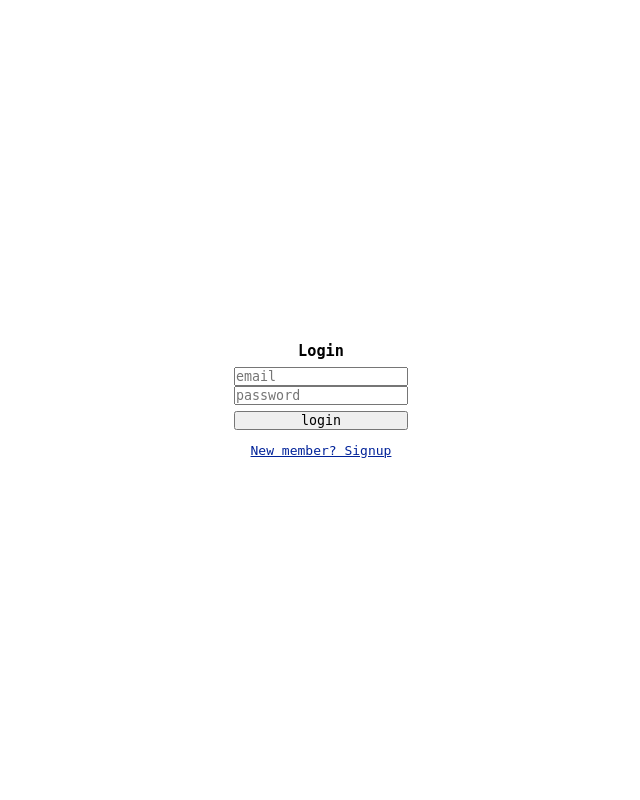
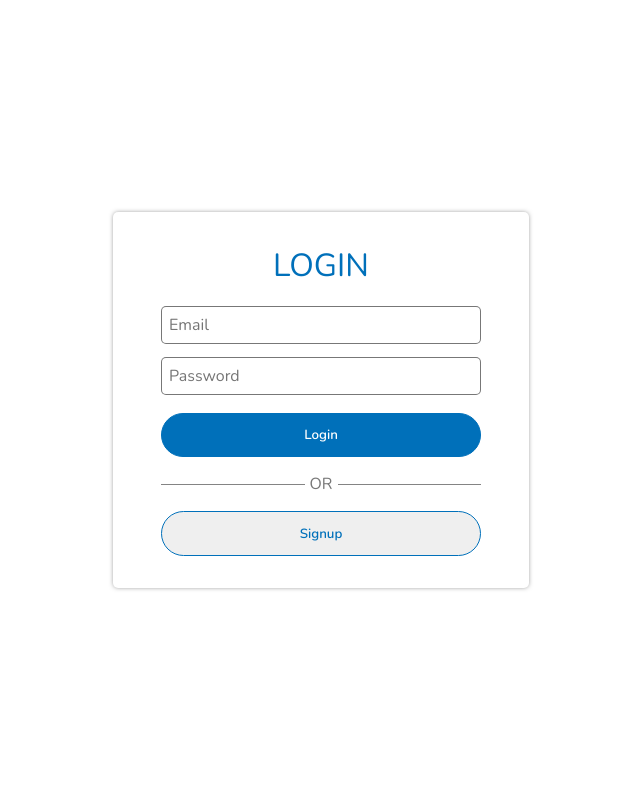
Before and after one commit to davisjustinmorris/FoodDonationWebApp, a Flask app: page /login in a window 1280 px wide. Shown: the whole page, without its empty margins (319-959 px from the left). Run offline with Flask 2, Linux system fonts and the light colour scheme; some libraries are stand-ins or nearby versions.

Commit message:
poc v2.0.2: lost track, long time commit

```diff
--- a/static/login.css
+++ b/static/login.css
@@ -4,23 +4,74 @@ body {
 
 #login, #signup {
   display: none;
+  border-radius: 5px;
+  box-shadow: 0 0 5px -1px rgba(51, 51, 51, 0.6666666667);
+  padding: 2rem 3rem;
+  min-width: 20rem;
 }
 #login.active, #signup.active {
   display: flex;
 }
 #login h3, #signup h3 {
+  text-transform: uppercase;
+  margin-bottom: 1.2rem;
+  font-size: 2rem;
+  font-weight: lighter;
+  color: #0070ba;
+}
+#login input[type=text], #login input[type=password], #login textarea, #signup input[type=text], #signup input[type=password], #signup textarea {
+  padding: 7px;
+  font-size: 1rem;
+  border: 1px solid rgba(51, 51, 51, 0.6666666667);
+  border-radius: 5px;
+}
+#login input[type=text]:focus, #login input[type=password]:focus, #login textarea:focus, #signup input[type=text]:focus, #signup input[type=password]:focus, #signup textarea:focus {
+  outline: none;
+  border-color: #0070ba;
+}
+#login input[type=text], #login input[type=password], #login textarea, #login > label, #signup input[type=text], #signup input[type=password], #signup textarea, #signup > label {
+  margin-bottom: 0.8rem;
+}
+#login input[type=submit], #login input[type=button], #signup input[type=submit], #signup input[type=button] {
+  height: 2.8rem;
   text-transform: capitalize;
-  margin-bottom: 0.5rem;
+  font-weight: 600;
+  border-radius: 3rem;
+  border: 1px solid #333;
 }
 #login input[type=submit], #signup input[type=submit] {
-  margin-top: 0.5rem;
+  background-color: #0070ba;
+  border-color: #0070ba;
+  color: #FFF;
+  margin-top: 5px;
+}
+#login input[type=button], #signup input[type=button] {
+  border-color: #0070ba;
+  color: #0070ba;
+}
+#login label > span, #signup label > span {
+  margin-left: 5px;
+  cursor: pointer;
 }
 #login span.log_sign, #signup span.log_sign {
-  margin-top: 1rem;
   text-decoration: underline;
   color: #029;
   cursor: pointer;
   align-self: center;
 }
+#login .divider, #signup .divider {
+  display: flex;
+  align-items: center;
+  margin: 1rem 0;
+}
+#login .divider .line, #signup .divider .line {
+  flex-grow: 1;
+  height: 1px;
+  background-color: rgba(51, 51, 51, 0.6);
+}
+#login .divider span, #signup .divider span {
+  color: rgba(51, 51, 51, 0.6666666667);
+  margin: 0 5px;
+}
 
 /*# sourceMappingURL=login.css.map */
--- a/static/login.sass
+++ b/static/login.sass
@@ -1,17 +1,65 @@
 body
   height: 100vh
+
 #login, #signup
-  display: none
   &.active
     display: flex
+  display: none
+  border-radius: 5px
+  box-shadow: 0 0 5px -1px #333A
+  padding: 2rem 3rem
+  min-width: 20rem
+
   h3
+    text-transform: uppercase
+    margin-bottom: 1.2rem
+    font-size: 2rem
+    font-weight: lighter
+    color: #0070ba
+
+  input[type='text'], input[type='password'], textarea
+    padding: 7px
+    font-size: 1rem
+    border: 1px solid #333A
+    border-radius: 5px
+    &:focus
+      outline: none
+      border-color: #0070ba
+  input[type='text'], input[type='password'], textarea, > label
+    margin-bottom: .8rem
+  input[type='submit'], input[type='button']
+    height: 2.8rem
     text-transform: capitalize
-    margin-bottom: .5rem
+    font-weight: 600
+    border-radius: 3rem
+    border: 1px solid #333
   input[type='submit']
-    margin-top: 0.5rem
+    background-color: #0070ba
+    border-color: #0070ba
+    color: #FFF
+    margin-top: 5px
+  input[type='button']
+    border-color: #0070ba
+    color: #0070ba
+
+  label > span
+    margin-left: 5px
+    cursor: pointer
   span.log_sign
-    margin-top: 1rem
     text-decoration: underline
     color: #029
     cursor: pointer
     align-self: center
+
+  .divider
+    display: flex
+    align-items: center
+    margin: 1rem 0
+    .line
+      flex-grow: 1
+      height: 1px
+      //border: 1px solid #333
+      background-color: #3339
+    span
+      color: #333A
+      margin: 0 5px
--- a/static/main.css
+++ b/static/main.css
@@ -1,3 +1,4 @@
+@import url("https://fonts.googleapis.com/css2?family=Nunito:wght@200;300;400;500;600;700;800;900&display=swap");
 .fx {
   display: flex;
 }
@@ -27,7 +28,7 @@
 }
 
 * {
-  font-family: monospace;
+  font-family: "Nunito", sans-serif;
   margin: 0;
   padding: 0;
 }
--- a/static/main.sass
+++ b/static/main.sass
@@ -1,3 +1,5 @@
+@import url('https://fonts.googleapis.com/css2?family=Nunito:wght@200;300;400;500;600;700;800;900&display=swap')
+
 .fx
   display: flex
   &.fdc
@@ -19,7 +21,7 @@
   list-style: none
 
 *
-  font-family: monospace
+  font-family: 'Nunito', sans-serif
   margin: 0
   padding: 0
 
--- a/templates/login.html
+++ b/templates/login.html
@@ -14,11 +14,17 @@
 <body class="fx fdc jcc aic">
     <form id="login" method="post" action="login" class="fx fdc active">
         <h3 class="fx-asc">login</h3>
-        <input type="text" name="email" placeholder="email">
-        <input type="password" name="password" placeholder="password">
+        <input type="text" name="email" placeholder="Email">
+        <input type="password" name="password" placeholder="Password">
         <input type="submit" value="login">
 
-        <span class="log_sign">New member? Signup</span>
+        <div class="row divider">
+            <div class="line"></div>
+            <span>OR</span>
+            <div class="line"></div>
+        </div>
+
+        <input type="button" class="log_sign" value="Signup">
 
         <input type="hidden" name="task" value="login">
     </form>
@@ -27,16 +33,22 @@
         <h3 class="fx-asc">signup</h3>
         <input type="text" name="name" placeholder="Name">
         <input type="text" name="email" placeholder="Email">
-        <input type="password" name="password" placeholder="password">
+        <input type="password" name="password" placeholder="Password">
         <input type="text" name="phone" placeholder="Phone">
         <textarea name="address" cols="30" rows="5" placeholder="Address"></textarea>
-        <label>
+        <label class="fx aic">
             <input type="checkbox" name="interested_in_volunteering">
             <span>Interested in volunteering</span>
         </label>
         <input type="submit" value="signup">
 
-        <span class="log_sign">Existing member? Login</span>
+        <div class="row divider">
+            <div class="line"></div>
+            <span>OR</span>
+            <div class="line"></div>
+        </div>
+
+        <input type="button" class="log_sign" value="Login">
 
         <input type="hidden" name="task" value="signup">
     </form>
```
Also changed, not shown: data.sqlite, static/user_dashboard.js (line endings or trailing spaces), 2 other files.
